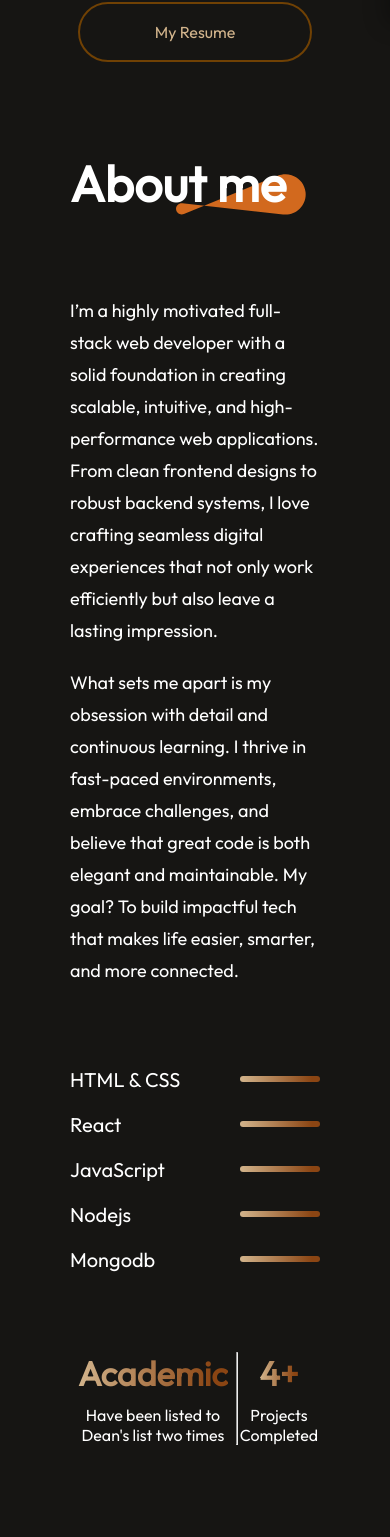
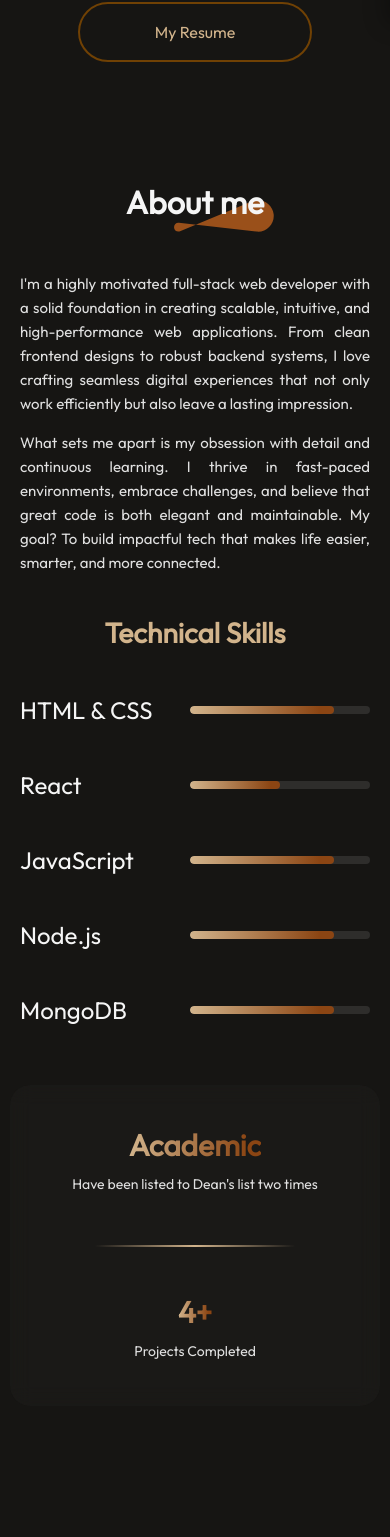
Before and after one commit to HaqueSiam/Portfolio, a React (Vite) app: page / in a window 390 px wide. Shown: the part 840-2377 px from the top of the page. Built offline with nearby package versions, Linux system fonts and the light colour scheme.

Commit message:
about me responsive

```diff
--- a/src/Components/About/about.css
+++ b/src/Components/About/about.css
@@ -1,161 +1,477 @@
-.about{
+/* About Section Base Styles */
+.about {
     display: flex;
     flex-direction: column;
     align-items: center;
     justify-content: center;
     gap: 80px;
     margin: 80px 170px;
+    padding: 40px 0;
 }
 
-.about-title{
+/* About Title */
+.about-title {
     position: relative;
+    text-align: center;
 }
 
-.about-title h1{
+.about-title h2 {
     padding: 0px 30px;
     font-size: 60px;
     font-weight: 600;
+    margin: 0;
+    color: #f5f5f5;
+    position: relative;
+    z-index: 1;
 }
 
-.about-title img{
+.about-title img {
     position: absolute;
     bottom: 0;
     right: 0;
     z-index: -1;
+    opacity: 0.7;
+    transition: opacity 0.3s ease;
 }
 
-.about-sections{
-    display: flex;
-    gap: 80px;
+.about-title:hover img {
+    opacity: 1;
 }
 
-.about-right{
+/* About Sections Layout */
+.about-sections {
+    display: flex;
+    justify-content: center;
+    width: 100%;
+    max-width: 1200px;
+}
+
+.about-right {
+    flex: 1;
     display: flex;
     flex-direction: column;
-    gap: 80px;
+    gap: 60px;
+    max-width: 800px;
 }
 
-.about-para{
+/* About Paragraph */
+.about-para {
     display: flex;
     flex-direction: column;
     gap: 20px;
     font-size: 20px;
     font-weight: 500;
+    line-height: 1.7;
+    color: #e0e0e0;
 }
 
-.about-skills{
+.about-para p {
+    margin: 0;
+    text-align: justify;
+}
+
+/* Skills Section */
+.about-skills {
     display: flex;
     flex-direction: column;
-    gap: 20px;
+    gap: 25px;
 }
 
-.about-skill{
+.skills-title {
+    font-size: 28px;
+    font-weight: 600;
+    color: #D2B48C;
+    margin: 0 0 10px 0;
+    text-align: center;
+}
+
+.about-skill {
     display: flex;
     align-items: center;
     gap: 20px;
-    transition: 0.3s;
+    padding: 10px 0;
+    transition: all 0.3s ease;
+    position: relative;
 }
 
-.about-skill p{
-     min-width: 150px;
-     font-size: 24px;
+.about-skill p {
+    min-width: 150px;
+    font-size: 24px;
     font-weight: 500;
+    margin: 0;
+    color: #f5f5f5;
 }
 
-.about-skill hr{
+.skill-bar {
+    flex: 1;
+    background: rgba(255, 255, 255, 0.1);
+    height: 8px;
+    border-radius: 50px;
+    overflow: hidden;
+}
+
+.about-skill hr {
     outline: none;
     border: none;
-    width:50%;
-    height: 8px;
+    height: 100%;
     border-radius: 50px;
     background: linear-gradient(270deg, #8B4513 10%, #D2B48C 100%);
+    margin: 0;
+    transition: all 0.5s ease;
+    position: relative;
 }
 
-.about-achievements{
+.about-skill:hover {
+    transform: scale(1.02);
+    background: rgba(210, 180, 140, 0.05);
+    border-radius: 10px;
+    padding: 15px 10px;
+}
+
+.about-skill:hover hr {
+    box-shadow: 0 2px 10px rgba(210, 180, 140, 0.4);
+}
+
+/* Achievements Section */
+.about-achievements {
     display: flex;
     width: 100%;
+    max-width: 800px;
     justify-content: space-around;
-    margin-bottom: 80px;
+    align-items: center;
+    margin-bottom: 40px;
+    padding: 40px 20px;
+    background: rgba(255, 255, 255, 0.02);
+    border-radius: 20px;
+    backdrop-filter: blur(10px);
 }
 
-.about-achievement{
+.about-achievement {
     display: flex;
     flex-direction: column;
     align-items: center;
-    gap: 10px;
-    transition: .5s;
+    gap: 15px;
+    transition: all 0.5s ease;
+    padding: 20px;
+    border-radius: 15px;
+    text-align: center;
 }
 
-.about-achievement h1{
+.about-achievement h3 {
     font-size: 60px;
     font-weight: 700;
     background: linear-gradient(270deg, #8B4513 10%, #D2B48C 100%);
     background-clip: text;
     -webkit-background-clip: text;
     -webkit-text-fill-color: transparent;
+    margin: 0;
+    line-height: 1;
 }
 
-.about-achievement p{
+.about-achievement p {
     font-size: 22px;
     font-weight: 500;
+    color: #e0e0e0;
+    margin: 0;
+    line-height: 1.4;
 }
 
-.about-skill:hover{
+.about-achievement:hover {
     transform: scale(1.05);
-    transition: 0.3s;
+    background: rgba(210, 180, 140, 0.1);
 }
 
-.about-achievement:hover{
-    transform: scale(1.12);
-    transition: 0.5s;
+.achievement-divider {
+    width: 2px;
+    height: 80px;
+    background: linear-gradient(180deg, transparent, #D2B48C, transparent);
+    border: none;
+    margin: 0 20px;
 }
 
-@media(max-width:768px){
-    .about{
-        gap: 80px;
-        margin: 50px 70px;
-        align-items:start;
+/* Tablet Styles */
+@media (max-width: 1024px) and (min-width: 769px) {
+    .about {
+        margin: 60px 80px;
+        gap: 60px;
     }
-    .about-title h1{
-        font-size:50px;
+
+    .about-title h2 {
+        font-size: 50px;
+    }
+
+    .about-para {
+        font-size: 18px;
+    }
+
+    /* Skills remain consistent with desktop */
+    .skills-title {
+        font-size: 28px;
+    }
+
+    .about-skill {
+        display: flex;
+        align-items: center;
+        gap: 20px;
+        padding: 10px 0;
+    }
+
+    .about-skill p {
+        min-width: 150px;
+        font-size: 24px;
+    }
+
+    .skill-bar {
+        flex: 1;
+        height: 8px;
+    }
+
+    .about-achievement h3 {
+        font-size: 48px;
+    }
+
+    .about-achievement p {
+        font-size: 18px;
+    }
+}
+
+/* Mobile Styles */
+@media (max-width: 768px) {
+    .about {
+        gap: 60px;
+        margin: 50px 30px;
+        align-items: center;
+    }
+
+    .about-title h2 {
+        font-size: 40px;
         padding: 0;
     }
-    .about-title img{
-        width: 130px;
-        right: -20px;
+
+    .about-title img {
+        width: 120px;
+        right: -15px;
+        bottom: -10px;
     }
-    .about-sections{
+
+    .about-sections {
         flex-direction: column;
-    }
-    .about-left{
-        display: none;
-    }
-    .about-para{
-        font-size: 18px;
-        line-height: 32px;
-    }
-    .about-skill{
-        gap:20px;
+        gap: 40px;
         align-items: center;
     }
-    .about-skill p{
-        font-size: 20px;
+
+    .about-right {
+        gap: 40px;
     }
-    .about-skill hr{
-        height: 6px;
+
+    .about-para {
+        font-size: 16px;
+        line-height: 1.6;
+        text-align: center;
     }
-    .about-achievement{
-        justify-content: space-between;
+
+    /* Skills remain consistent with desktop */
+    .skills-title {
+        font-size: 28px;
     }
-    .about-achievement{
-        gap: 10px;
+
+    .about-skill {
+        display: flex;
+        align-items: center;
+        gap: 20px;
+        padding: 10px 0;
+        transition: all 0.3s ease;
+        background: none;
+        border-radius: 0;
     }
-    .about-achievement h1{
-        font-size: 34px;
-        font-weight: 700;
+
+    .about-skill p {
+        min-width: 150px;
+        font-size: 24px;
+        font-weight: 500;
+        margin: 0;
+        color: #f5f5f5;
     }
-    .about-achievement p{
-        text-align: center;
+
+    .skill-bar {
+        flex: 1;
+        background: rgba(255, 255, 255, 0.1);
+        height: 8px;
+        border-radius: 50px;
+        overflow: hidden;
+    }
+
+    .about-skill:hover {
+        transform: scale(1.02);
+        background: rgba(210, 180, 140, 0.05);
+        border-radius: 10px;
+        padding: 15px 10px;
+    }
+
+    .about-achievements {
+        flex-direction: column;
+        gap: 30px;
+        padding: 30px 15px;
+    }
+
+    .about-achievement {
+        width: 100%;
+        max-width: 250px;
+    }
+
+    .about-achievement h3 {
+        font-size: 36px;
+    }
+
+    .about-achievement p {
         font-size: 16px;
     }
+
+    .achievement-divider {
+        width: 80%;
+        height: 2px;
+        max-width: 200px;
+        background: linear-gradient(90deg, transparent, #D2B48C, transparent);
+    }
 }
+
+/* Small Mobile Styles */
+@media (max-width: 480px) {
+    .about {
+        margin: 40px 20px;
+        gap: 50px;
+    }
+
+    .about-title h2 {
+        font-size: 32px;
+    }
+
+    .about-title img {
+        width: 100px;
+        right: -10px;
+    }
+
+    .about-para {
+        font-size: 15px;
+        gap: 15px;
+    }
+
+    /* Skills remain consistent with desktop */
+    .skills-title {
+        font-size: 28px;
+    }
+
+    .about-skill {
+        display: flex;
+        align-items: center;
+        gap: 20px;
+        padding: 10px 0;
+        transition: all 0.3s ease;
+        background: none;
+        border-radius: 0;
+    }
+
+    .about-skill p {
+        min-width: 150px;
+        font-size: 24px;
+        font-weight: 500;
+        margin: 0;
+        color: #f5f5f5;
+    }
+
+    .skill-bar {
+        flex: 1;
+        background: rgba(255, 255, 255, 0.1);
+        height: 8px;
+        border-radius: 50px;
+        overflow: hidden;
+    }
+
+    .about-skill:hover {
+        transform: scale(1.02);
+        background: rgba(210, 180, 140, 0.05);
+        border-radius: 10px;
+        padding: 15px 10px;
+    }
+
+    .about-achievement h3 {
+        font-size: 30px;
+    }
+
+    .about-achievement p {
+        font-size: 14px;
+    }
+
+    .about-achievements {
+        padding: 25px 10px;
+    }
+}
+
+/* Large Screen Styles */
+@media (min-width: 1400px) {
+    .about {
+        margin: 100px 200px;
+        gap: 100px;
+    }
+
+    .about-title h2 {
+        font-size: 72px;
+    }
+
+    .about-para {
+        font-size: 22px;
+        gap: 25px;
+    }
+
+    /* Skills remain consistent */
+    .skills-title {
+        font-size: 28px;
+    }
+
+    .about-skill p {
+        min-width: 150px;
+        font-size: 24px;
+    }
+
+    .about-achievement h3 {
+        font-size: 72px;
+    }
+
+    .about-achievement p {
+        font-size: 24px;
+    }
+}
+
+/* Accessibility and Performance */
+@media (prefers-reduced-motion: reduce) {
+    .about-skill,
+    .about-achievement,
+    .about-title img {
+        transition: none;
+    }
+
+    .about-skill:hover,
+    .about-achievement:hover {
+        transform: none;
+    }
+}
+
+/* Focus styles for accessibility */
+.about-skill:focus,
+.about-achievement:focus {
+    outline: 2px solid #D2B48C;
+    outline-offset: 2px;
+}
+
+/* High contrast mode support */
+@media (prefers-contrast: high) {
+    .about-achievement h3 {
+        -webkit-text-fill-color: unset;
+        background: none;
+        color: #D2B48C;
+    }
+
+    .about-skill hr {
+        background: #D2B48C;
+    }
+}
--- a/src/Components/About/about.jsx
+++ b/src/Components/About/about.jsx
@@ -1,41 +1,80 @@
 import React from 'react';
 import './about.css';
-import theme_pattern from '../../assets/theme_pattern.svg'; // Adjust the path as necessary
-import profile_img from '../../assets/Rounded.png'; // Adjust the path as necessary
+import theme_pattern from '../../assets/theme_pattern.svg';
+
 const About = () => {
+  const skills = [
+    { name: 'HTML & CSS', percentage: 80 },
+    { name: 'React', percentage: 50 },
+    { name: 'JavaScript', percentage: 80 },
+    { name: 'Node.js', percentage: 80 },
+    { name: 'MongoDB', percentage: 80 }
+  ];
+
+  const achievements = [
+    {
+      title: 'Academic',
+      description: 'Have been listed to Dean\'s list two times'
+    },
+    {
+      title: '4+',
+      description: 'Projects Completed'
+    }
+  ];
+
   return (
-    <div id='about' className="about">
+    <section id='about' className="about">
       <div className="about-title">
-        <h1>About me</h1>
-        <img src={theme_pattern} alt="Theme Pattern" />
+        <h2>About me</h2>
+        <img src={theme_pattern} alt="Decorative theme pattern" />
       </div>
+
       <div className="about-sections">
-        <div className="about-left">
-            <img src={profile_img} alt="" />
-        </div>
         <div className="about-right">
           <div className="about-para">
-                <p>I’m a highly motivated full-stack web developer with a solid foundation in creating scalable, intuitive, and high-performance web applications. From clean frontend designs to robust backend systems, I love crafting seamless digital experiences that not only work efficiently but also leave a lasting impression.</p>
-                <p>What sets me apart is my obsession with detail and continuous learning. I thrive in fast-paced environments, embrace challenges, and believe that great code is both elegant and maintainable.  My goal? To build impactful tech that makes life easier, smarter, and more connected.</p>
+            <p>
+              I'm a highly motivated full-stack web developer with a solid foundation in creating
+              scalable, intuitive, and high-performance web applications. From clean frontend designs
+              to robust backend systems, I love crafting seamless digital experiences that not only
+              work efficiently but also leave a lasting impression.
+            </p>
+            <p>
+              What sets me apart is my obsession with detail and continuous learning. I thrive in
+              fast-paced environments, embrace challenges, and believe that great code is both elegant
+              and maintainable. My goal? To build impactful tech that makes life easier, smarter,
+              and more connected.
+            </p>
           </div>
+
           <div className="about-skills">
-                <div className="about-skill"><p>HTML & CSS</p><hr style={{width:"70%"}}/></div>
-                <div className="about-skill"><p>React</p><hr style={{width:"50%"}}/></div>
-                <div className="about-skill"><p>JavaScript</p><hr style={{width:"80%"}}/></div>
-                <div className="about-skill"><p>Nodejs</p><hr style={{width:"70%"}}/></div>
-                <div className="about-skill"><p>Mongodb</p><hr style={{width:"70%"}}/></div>
+            <h3 className="skills-title">Technical Skills</h3>
+            {skills.map((skill, index) => (
+              <div key={index} className="about-skill">
+                <p>{skill.name}</p>
+                <div className="skill-bar">
+                  <hr
+                    style={{ width: `${skill.percentage}%` }}
+                    aria-label={`${skill.name} proficiency: ${skill.percentage}%`}
+                  />
+                </div>
+              </div>
+            ))}
           </div>
         </div>
       </div>
+
       <div className="about-achievements">
+        {achievements.map((achievement, index) => (
+          <React.Fragment key={index}>
             <div className="about-achievement">
-            <h1>Academic</h1>
-            <p>Have been listed to Dean's list two times </p></div>
-            <hr /><div className="about-achievement">
-            <h1>4+</h1>
-            <p>Projects Completed</p></div></div>
+              <h3>{achievement.title}</h3>
+              <p>{achievement.description}</p>
             </div>
-
+            {index < achievements.length - 1 && <hr className="achievement-divider" />}
+          </React.Fragment>
+        ))}
+      </div>
+    </section>
   );
 }
 
```
Lines whose indentation alone changed are shown as unchanged.
